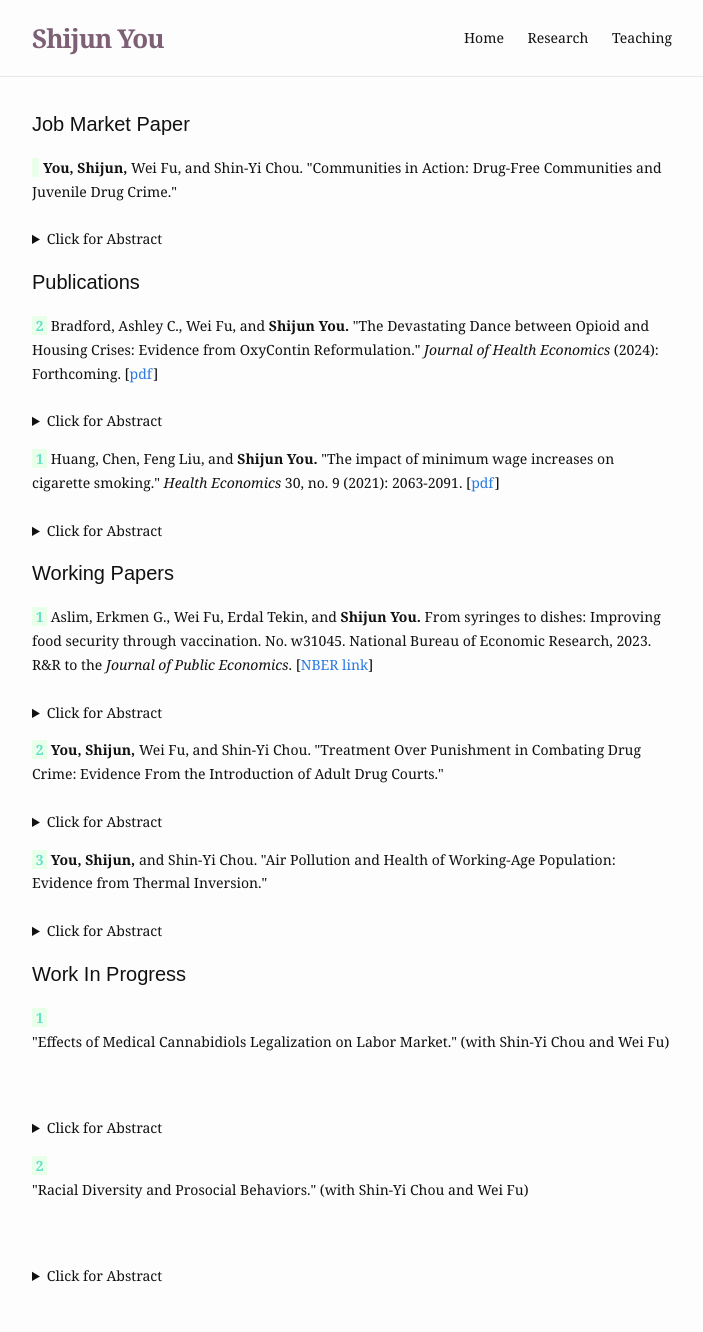
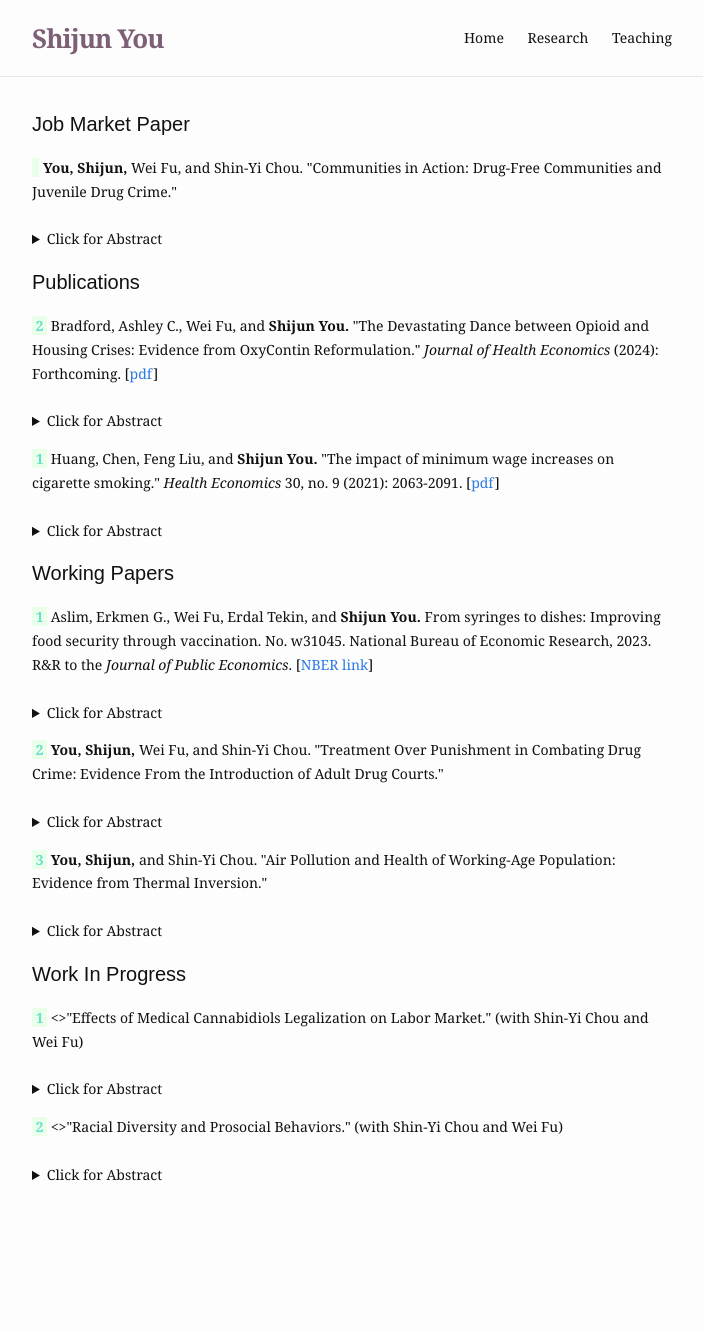
Before and after one commit to ShijunYou-Econ/homepage, a Jekyll site: the page built from research.md, in a window 1280 px wide. Shown: the whole page, without its empty margins (288-991 px from the left). Built offline with Jekyll 4.4.1, drawn with Linux system fonts in a browser that asks for light colours; after the commit the page ends 1230 px from its top, so only the background shows below that.

```diff
--- a/research.md
+++ b/research.md
@@ -35,10 +35,10 @@ items:
 
 progress:
   - title: Work in Progress
-    description: <p>"Effects of Medical Cannabidiols Legalization on Labor Market."  (with Shin-Yi Chou and Wei Fu)</p>
+    description: <>"Effects of Medical Cannabidiols Legalization on Labor Market."  (with Shin-Yi Chou and Wei Fu)</>
     numbering: 1
   - title: Work in Progress
-    description: <p>"Racial Diversity and Prosocial Behaviors."  (with Shin-Yi Chou and Wei Fu)</p>
+    description: <>"Racial Diversity and Prosocial Behaviors."  (with Shin-Yi Chou and Wei Fu)</>
     numbering: 2
 
 ---
```
